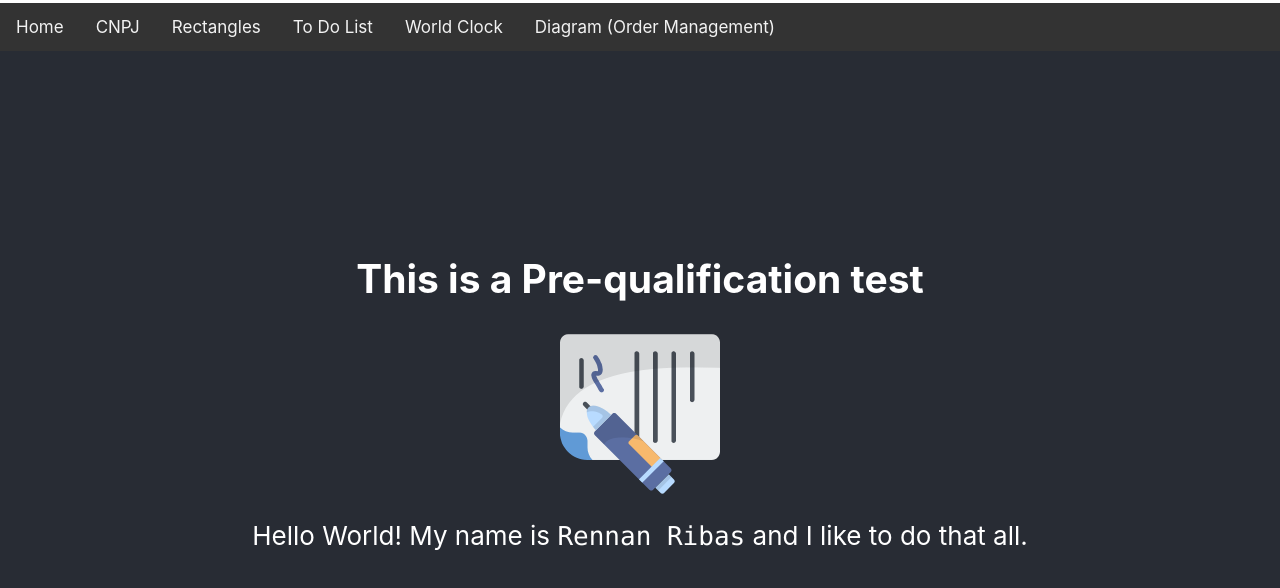
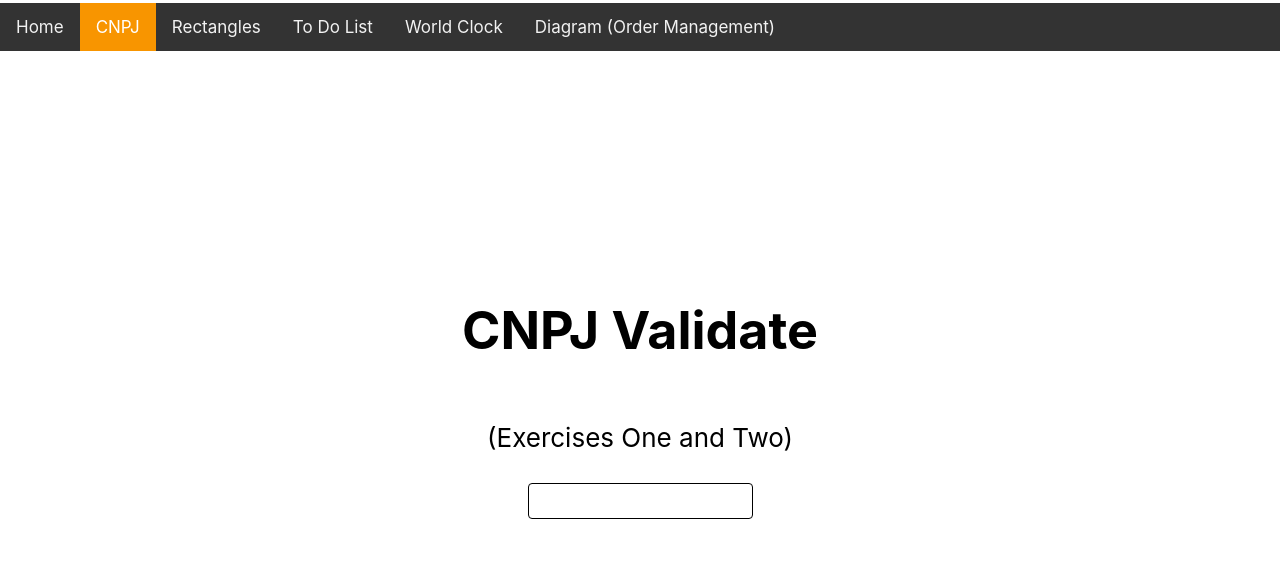
Before and after one commit to rennanrr/app-kaffa-qualification-test, a React (Create React App) app: page /#/cnpj in a window 1280 px wide. Before the commit this address led to /#/home. Shown: the top 588 px of the page. Built offline with nearby package versions, Linux system fonts and the light colour scheme.

Commit message:
add routes and cnpj screen (exercises 1 and 2)

```diff
--- a/src/App.css
+++ b/src/App.css
@@ -1,13 +1,11 @@
 .App {
   text-align: center;
-  background-color: #282c34;
   min-height: 100vh;
   display: flex;
   flex-direction: column;
   align-items: center;
   justify-content: center;
   font-size: calc(10px + 2vmin);
-  color: white;
 }
 
 .App-logo {
@@ -70,3 +68,66 @@
   background-color: #f89500;
   color: white;
 }
+/* Add loader */
+.loader-container {
+  align-items: center;
+  display: flex;
+  height: 100vh;
+  justify-content: center;
+  width: 100vw;
+  text-align: center;
+  line-height: 1.6rem;
+}
+
+.loader-container .loader-container-inner {
+  display: flex;
+  align-items: center;
+  flex-direction: column;
+  padding: 0 1.5rem;
+}
+
+.loader-container small {
+  margin: 10px 0 0;
+  display: block;
+  color: #868e96;
+  font-weight: normal;
+}
+
+.loader-container h3 {
+    text-align: center;
+    display: block;
+  }
+
+input {
+  font-size: 1rem;
+  margin: 0.25rem;
+  min-width: 170px;
+  padding: 0.5rem;
+  border-radius: 4px;
+  border: 1px black solid;
+}
+
+.input-valid{
+  border: green 1px solid;
+  background: url("./done.svg") no-repeat 95% 50%;
+
+}
+.input-invalid{
+  border: red 1px solid;
+  background: url("./error.svg") no-repeat 95% 50%;
+}
+
+.message-invalid{
+  text-align: left;
+  margin-left: 10px;
+  margin-top: 0;
+  color:red;
+  font-size: small;
+}
+.message-valid{
+  text-align: left;
+  margin-left: 10px;
+  margin-top: 0;
+  color:green;
+  font-size: small;
+}
--- a/src/App.js
+++ b/src/App.js
@@ -1,32 +1,63 @@
-import React, { Fragment, Suspense } from 'react';
-import { Link, NavLink, Route, withRouter } from 'react-router-dom';
-import Home from './Screens/Home';
+import React, { Fragment, Suspense, lazy } from 'react';
+import { NavLink, Redirect, Route, withRouter } from 'react-router-dom';
+import logo from './logo.svg';
 
-function App(props) {
-  console.log(props.location);
+const Home = lazy(() => import('./Screens/Home'));
+const Cnpj = lazy(() => import('./Screens/Cnpj'));
+const Rectangles = lazy(() => import('./Screens/Rectangles'));
+
+function LoadMessage(props) {
+  return (
+    <div className="loader-container">
+      <div className="loader-container-inner">
+          <h6 className="mt-5">
+            Loading {props.name} Screen
+            <small>You are almost there...</small>
+            <img src={logo} className="App-logo" alt="logo" />
+          </h6>
+      </div>
+    </div>
+  )
+}
+
+function App() {
   return (
     <div className="">
       <header className="topnav">
-        <NavLink exact to="/">Home</NavLink>
-        <NavLink to="/cpnj">CNPJ</NavLink>
+        <NavLink to="/home">Home</NavLink>
+        <NavLink to="/cnpj">CNPJ</NavLink>
         <NavLink to="/rectangles">Rectangles</NavLink>
         <NavLink to="/todolist">To Do List</NavLink>
         <NavLink to="/worldclock">World Clock</NavLink>
         <NavLink to="/diagram">Diagram (Order Management)</NavLink>
       </header>
       <Fragment>
+
+        {/* Home Screen */}
         <Suspense fallback={
-            <div className="loader-container">
-                <div className="loader-container-inner">
-                    <h6 className="mt-5">
-                        Carregando
-                        <small>Quase lá</small>
-                    </h6>
-                </div>
-            </div>
+          <LoadMessage name={"Home"}></LoadMessage>
         }>
-            <Route path="/" component={Home} />
+            <Route path="/home" component={Home} />
         </Suspense>
+
+        {/* CNPJ Validation Screen */}
+        <Suspense fallback={
+          <LoadMessage name={"CNPJ Validation"}></LoadMessage>
+        }>
+            <Route path="/cnpj" component={Cnpj} />
+        </Suspense>
+
+        {/* CNPJ Validation Screen */}
+        <Suspense fallback={
+          <LoadMessage name={"Rectangles"}></LoadMessage>
+        }>
+            <Route path="/rectangles" component={Rectangles} />
+        </Suspense>
+
+        {/* In case of root '/' path, redirect to home */}
+        <Route exact path="/" render={() => (
+                <Redirect to="/home"/>
+        )}/>
       </Fragment>
     </div>
   );
--- a/src/Screens/CNPJ.js
+++ b/src/Screens/CNPJ.js
@@ -0,0 +1,62 @@
+import React, { Fragment, useState } from 'react';
+
+function Cnpj() {
+
+  const [validation, setValidation] = useState('');
+  const [message, setMessage] = useState('');
+
+  const isValid = (props) => {
+    const cnpj = props.target.value;
+    //Check format (Mask and first exercise)
+    if (cnpj.match(/(^\d{2}\.\d{3}\.\d{3}\/\d{4}\-\d{2}$)/) || cnpj.match(/^\d{14}$/)) {
+      if(isValidCD(cnpj)) {
+        setValidation(true);
+        setMessage('This is a valid CNPJ.');
+      }
+      else {
+        setValidation(false);
+        setMessage(`The 'Check Digits' of this CNPJ is invalid.`);
+      }
+    }
+    else{
+      if(cnpj === '') {
+        setValidation('');
+        setMessage('');
+      }
+      else {
+        setValidation(false);
+        setMessage('Invalid format');
+      }
+    }
+  };
+
+  const isValidCD = (cnpj) => {
+      const arrayCnpj = cnpj.replace(/\D/g,'').split('');
+      const arrayWeight = [[5,4,3,2,9,8,7,6,5,4,3,2], [6,5,4,3,2,9,8,7,6,5,4,3,2]];
+      var calcCD = [0, 0];
+
+
+      for(let x = 0; x < arrayWeight.length; x++) {
+        for(let y = 0; y < arrayWeight[x].length; y++) {
+          calcCD[x] += arrayWeight[x][y] * arrayCnpj[y];
+        }
+        calcCD[x] = 11 - ((calcCD[x]%11) < 2 ? 0 : calcCD[x]%11);
+      }
+      return (calcCD[0] == arrayCnpj[12] && calcCD[1] == arrayCnpj[13]) ? true : false;
+  }
+
+  return (
+    <Fragment>
+      <div className="App">
+        <h1>CNPJ Validate</h1>
+        <p>(Exercises One and Two)</p>
+        <div className="input">
+          <input type="text" className={validation === '' ? '' : validation ? 'input-valid' : 'input-invalid'} onChange={isValid}></input>
+          <p className={validation?'message-valid':'message-invalid'}>{message}</p>
+        </div>
+      </div>
+    </Fragment>
+  )
+}
+
+export default Cnpj;
--- a/src/Screens/Home.js
+++ b/src/Screens/Home.js
@@ -1,8 +1,9 @@
-import React, { Fragment, Suspense } from 'react';
+import React, { Fragment } from 'react';
 import logo from '../logo.svg';
 
 function Home() {
   return (
+    <Fragment>
       <div className="App">
         <h2>This is a Pre-qualification test</h2>
         <img src={logo} className="App-logo" alt="logo" />
@@ -12,10 +13,10 @@ function Home() {
         <a
           className="App-link"
           href="https://github.com/rennanrr"
-        target="_blank"
         >
         </a>
       </div>
+    </Fragment>
   )
 }
 
```
Also changed, not shown: src/Screens/Rectangles.js (added), src/done.svg (added), src/error.svg (added). Lines whose indentation alone changed are shown as unchanged.
